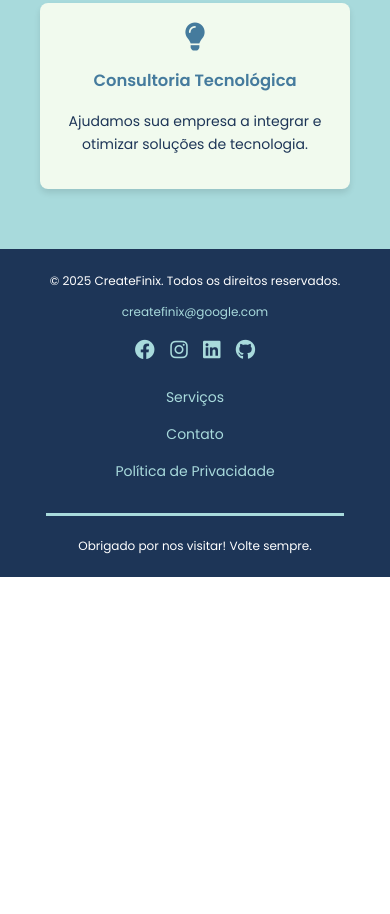
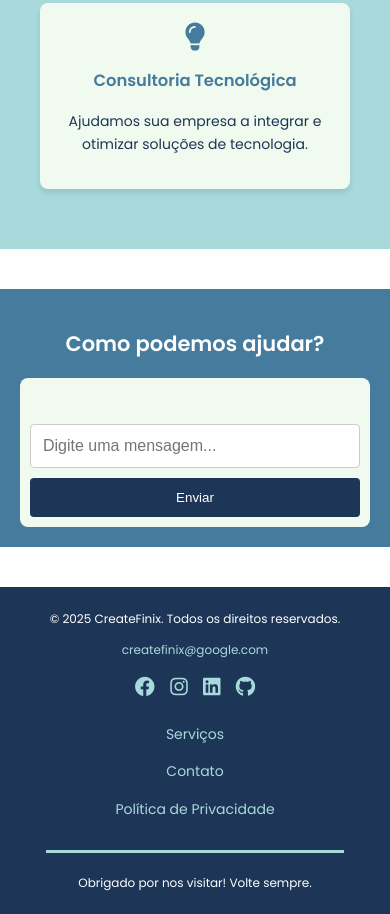
Before and after one commit to CreateFinix/LandingPageOpen, a website: page index.html in a window 390 px wide. Shown: the part 1141-2055 px from the top of the page. Before the commit the page ends 1718 px from the top, so only its background shows below. Drawn offline with Linux system fonts and the light colour scheme.

Commit message:
criação de um bot de atendimento

```diff
--- a/index.html
+++ b/index.html
@@ -28,7 +28,7 @@
       <p>Soluções tecnológicas personalizadas para transformar negócios.</p>
       <a href="https://wa.me/5521966311677?text=Ol%C3%A1,%20estou%20interessado%20nos%20seus%20servi%C3%A7os." class="cta-button" aria-label="Fale Conosco pelo WhatsApp">
         Fale Conosco
-    </a>
+      </a>
     </section>
 
     <section id="services">
@@ -49,6 +49,16 @@
           <h3>Consultoria Tecnológica</h3>
           <p>Ajudamos sua empresa a integrar e otimizar soluções de tecnologia.</p>
         </div>
+      </div>
+    </section>
+
+    <!-- Seção de Chatbot -->
+    <section id="chatbot">
+      <h2>Como podemos ajudar?</h2>
+      <div id="chatbox">
+        <div id="chat-history"></div>
+        <input type="text" id="user-input" placeholder="Digite uma mensagem..." />
+        <button onclick="sendMessage()">Enviar</button>
       </div>
     </section>
   </main>
@@ -82,8 +92,8 @@
 
     <hr style="border: 1px solid #a8dadc; width: 80%; margin: 20px auto;">
     <p>Obrigado por nos visitar! Volte sempre.</p>
-
   </footer>
 
+  <script src="script.js"></script>
 </body>
 </html>
--- /dev/null
+++ b/script.js
@@ -0,0 +1,87 @@
+async function sendMessage() {
+    const userInput = document.getElementById("user-input").value;
+    const chatHistory = document.getElementById("chat-history");
+
+    if (!userInput.trim()) {
+      // Impede o envio de mensagens vazias
+      return;
+    }
+
+    // Exibe a mensagem do usuário
+    const userMessageDiv = document.createElement("div");
+    userMessageDiv.textContent = "Você: " + userInput;
+    chatHistory.appendChild(userMessageDiv);
+
+    // Verificando se a requisição está sendo enviada corretamente
+    console.log("Enviando mensagem:", userInput);
+
+    try {
+      // Envia a mensagem ao backend
+      const response = await fetch('http://localhost:15000/chat', {
+        method: 'POST',
+        headers: { 'Content-Type': 'application/json' },
+        body: JSON.stringify({ message: userInput })
+      });
+
+      // Verifica se a resposta foi bem-sucedida
+      if (!response.ok) {
+        throw new Error('Erro ao conectar com o servidor');
+      }
+
+      const data = await response.json();
+
+      // Verifica a resposta do bot
+      console.log("Resposta do bot:", data.response);
+
+      // Exibe a resposta do bot
+      const botMessageDiv = document.createElement("div");
+      botMessageDiv.textContent = "Bot: " + data.response;
+      chatHistory.appendChild(botMessageDiv);
+
+    } catch (error) {
+      console.error('Erro ao enviar a mensagem:', error);
+      // Mensagem de erro visível para o usuário
+      const botMessageDiv = document.createElement("div");
+      botMessageDiv.textContent = "Bot: Desculpe, houve um erro ao tentar enviar sua mensagem.";
+      chatHistory.appendChild(botMessageDiv);
+    }
+
+    // Limpa o campo de input
+    document.getElementById("user-input").value = '';
+  }
+
+  // Função para enviar a mensagem
+async function sendMessage() {
+    const userInput = document.getElementById("user-input").value;
+    const chatHistory = document.getElementById("chat-history");
+
+    // Exibe a mensagem do usuário
+    const userMessageDiv = document.createElement("div");
+    userMessageDiv.textContent = "Você: " + userInput;
+    chatHistory.appendChild(userMessageDiv);
+
+    // Envia a mensagem ao backend
+    const response = await fetch('http://localhost:15000/chat', {
+      method: 'POST',
+      headers: { 'Content-Type': 'application/json' },
+      body: JSON.stringify({ message: userInput })
+    });
+
+    const data = await response.json();
+
+    // Exibe a resposta do bot
+    const botMessageDiv = document.createElement("div");
+    botMessageDiv.textContent = "Bot: " + data.response;
+    chatHistory.appendChild(botMessageDiv);
+
+    // Limpa o campo de input
+    document.getElementById("user-input").value = '';
+  }
+
+  // Função para detectar o pressionamento da tecla Enter
+  document.getElementById("user-input").addEventListener("keydown", function(event) {
+    if (event.key === "Enter") {
+      event.preventDefault(); // Evita que a página seja recarregada ao pressionar Enter
+      sendMessage(); // Chama a função sendMessage
+    }
+  });
--- a/styles.css
+++ b/styles.css
@@ -162,13 +162,115 @@ hr {
     margin: 20px 0;
 }
 
+/* Estilo geral para o chatbot */
+#chatbot {
+    background: #457b9d;
+    padding: 20px;
+    color: white;
+    text-align: center;
+    margin: 40px 0;
+}
+
+#chatbox {
+    display: flex;
+    flex-direction: column;
+    align-items: flex-start;
+    background: #f1faee;
+    padding: 20px;
+    border-radius: 8px;
+    max-width: 500px;
+    margin: 0 auto;
+    width: 100%;
+    box-sizing: border-box;
+}
+
+#chat-history {
+    max-height: 300px;
+    overflow-y: auto;
+    width: 100%;
+    margin-bottom: 10px;
+    padding: 10px;
+    background: #fff;
+    border-radius: 8px;
+    background-color: #f1faee;
+    box-sizing: border-box;
+}
+
+/* Estilo das mensagens no histórico */
+#chat-history div {
+    margin: 10px 0;
+    color: #457b9d;
+    background-color: #f1faee;
+}
+
+/* Estilo do campo de entrada de texto */
+#user-input {
+    width: 100%;
+    padding: 12px; /* Aumentando o padding para melhor usabilidade */
+    border-radius: 4px;
+    border: 1px solid #ccc;
+    font-size: 16px; /* Aumentando o tamanho da fonte para telas menores */
+    margin-top: 10px;
+    box-sizing: border-box;
+}
+
+/* Estilo do botão de envio */
+#chatbox button {
+    padding: 12px 20px;
+    margin-top: 10px;
+    background: #1d3557;
+    color: white;
+    border: none;
+    border-radius: 4px;
+    cursor: pointer;
+    transition: background 0.3s ease;
+    width: 100%; /* Torna o botão responsivo */
+}
+
+#chatbox button:hover {
+    background: #457b9d;
+}
+
 /* Responsividade */
 @media (max-width: 768px) {
     body {
         font-size: 14px;
     }
 
+    /* Ajuste no tamanho do chatbox em dispositivos móveis */
+    #chatbox {
+        max-width: 100%;
+        padding: 10px;
+    }
 
+    #chat-history {
+        max-height: 200px; /* Ajuste a altura do histórico para telas menores */
+        padding: 8px; /* Menos padding para otimizar o espaço */
+    }
+
+    #user-input {
+        font-size: 16px;
+        padding: 12px;
+        margin-top: 10px;
+    }
+
+    #chatbox button {
+        padding: 12px 20px;
+        width: 100%; /* Garantir que o botão ocupe toda a largura do chatbox */
+    }
+
+    /* Ajustar espaçamento entre as mensagens */
+    #chat-history div {
+        margin: 8px 0; /* Menos espaçamento entre as mensagens */
+    }
+}
+
+
+/* Responsividade */
+@media (max-width: 768px) {
+    body {
+        font-size: 14px;
+    }
 
     .services-container {
         flex-direction: column;
@@ -188,7 +290,6 @@ hr {
     .nav-links {
         display: flex;
         justify-content: center;
-        /*flex-direction: column;*/
         gap: 20px;
         padding: 10px 0;
     }
@@ -216,4 +317,9 @@ hr {
     footer p {
         font-size: 12px;
     }
+
+    #chatbox {
+        max-width: 100%;
+        padding: 10px;
+    }
 }
```
Also changed, not shown: package.json (added, +26 -0 lines), server.js (added, +71 -0 lines), 1 other file.
